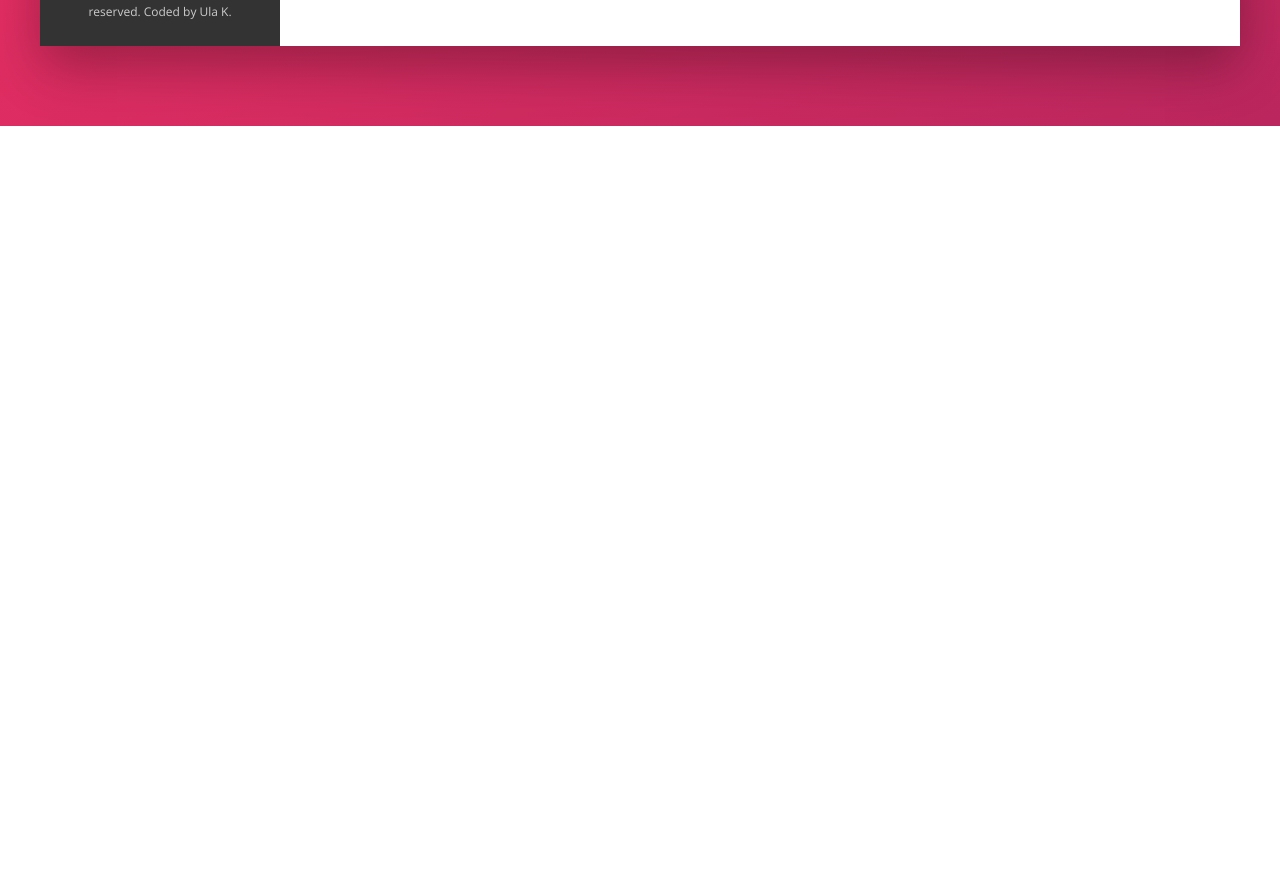
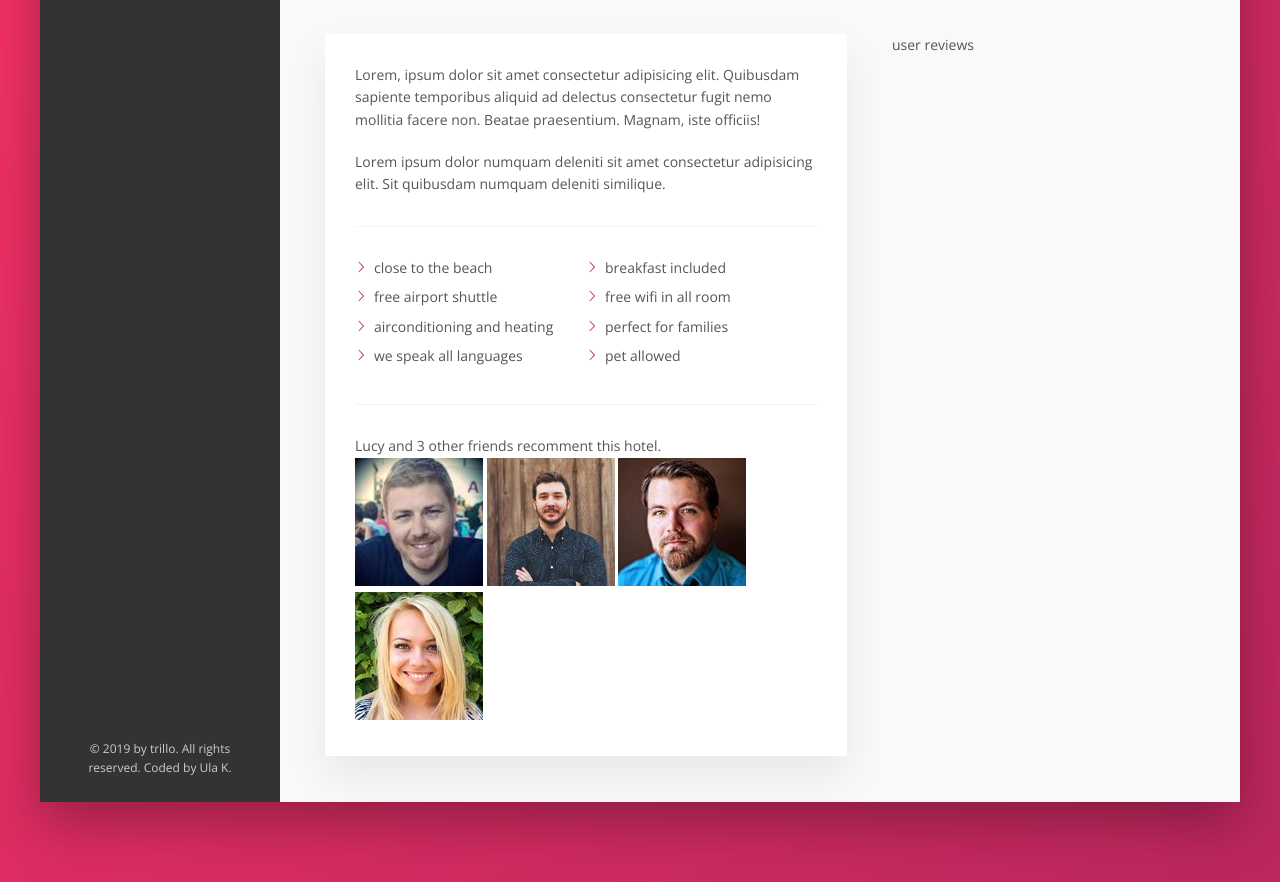
Before and after one commit to UlaKrawczyk/trillo, a website: page src/content/index.html in a window 1280 px wide. Shown: the part 604-1486 px from the top of the page. Before the commit the page ends 800 px from the top, so only its background shows below. Drawn offline with nearby package versions, Linux system fonts and the light colour scheme; files that its build step writes are made by us from their sources; files whose address does not match are found by name.

Commit message:
feat: description styling part1: paragraph and list with svg in css

```diff
--- a/src/content/index.html
+++ b/src/content/index.html
@@ -143,6 +143,38 @@
           </div>
         </div>
 
+        <div class="details">
+          <div class="description">
+            <p class="paragraph">Lorem, ipsum dolor sit amet consectetur adipisicing elit. Quibusdam sapiente temporibus
+              aliquid ad delectus consectetur fugit nemo mollitia facere non. Beatae
+              praesentium. Magnam, iste officiis!</p>
+            <p class="paragraph">Lorem ipsum dolor numquam deleniti sit amet consectetur adipisicing elit. Sit quibusdam
+              numquam deleniti similique.</p>
+            <ul class="details-list">
+              <li class="details-list__item">close to the beach</li>
+              <li class="details-list__item">breakfast included</li>
+              <li class="details-list__item">free airport shuttle</li>
+              <li class="details-list__item">free wifi in all room</li>
+              <li class="details-list__item">airconditioning and heating</li>
+              <li class="details-list__item">perfect for families</li>
+              <li class="details-list__item">we speak all languages</li>
+              <li class="details-list__item">pet allowed</li>
+            </ul>
+            <div class="recommend">
+              <p class="recommend__count">Lucy and 3 other friends recomment this hotel.</p>
+              <div class="reccommend__friends">
+                <img src="assets/img/user-3.jpg" alt="friend 3" class="recommend__photo">
+                <img src="assets/img/user-4.jpg" alt="friend 4" class="recommend__photo">
+                <img src="assets/img/user-5.jpg" alt="friend 5" class="recommend__photo">
+                <img src="assets/img/user-6.jpg" alt="friend 6" class="recommend__photo">
+              </div>
+            </div>
+          </div>
+          <div class="user-reviews">
+            user reviews
+          </div>
+        </div>
+
       </main>
     </div>
   </div>
--- a/src/scss/base/_base.scss
+++ b/src/scss/base/_base.scss
@@ -13,7 +13,9 @@
   --color-grey-dark-3: #999;
 
   --shadow-dark: 0 2rem 5rem rgba(0, 0, 0, 0.3);
-  --shadow-light: 0 2rem 4rem rgba(0, 0, 0, 0.1);
+  --shadow-light: 0 2rem 4rem rgba(0, 0, 0, 0.07);
+
+  --line: 1px solid var(--color-grey-light-2);
 }
 
 *,
--- a/src/scss/base/_layout.scss
+++ b/src/scss/base/_layout.scss
@@ -8,7 +8,7 @@
 .header {
   height: 7rem;
   background-color: #fff;
-  border-bottom: 1px solid var(--color-grey-light-2);
+  border-bottom: var(--line);
   font-size: 1.4rem;
   display: flex;
   justify-content: space-between;
@@ -32,5 +32,25 @@
 .hotel-view {
   background-color: #fff;
   flex: 1;
-  min-height: 50rem;
 }
+
+.details {
+  display: flex;
+  background-color: var(--color-grey-light-1);
+  padding: 4.5rem;
+  border-bottom: var(--line);
+  font-size: 1.4rem;
+}
+
+.description {
+  flex: 0 0 60%;
+  margin-right: 4.5rem;
+  padding: 3rem;
+  background-color: #fff;
+  box-shadow: var(--shadow-light);
+}
+
+.user-reviews {
+  flex: 1;
+  // background-color: yellowgreen;
+}
--- a/src/scss/components/_hotel-view.scss
+++ b/src/scss/components/_hotel-view.scss
@@ -1,4 +1,5 @@
-//hotel gallery
+//*hotel gallery
+
 .gallery {
   display: flex;
   &__photo {
@@ -6,11 +7,14 @@
     display: block;
   }
 }
-//hotel overview
+
+//*hotel overview
+
 .overview {
   display: flex;
   align-items: center;
-  border-bottom: 1px solid var(--color-grey-light-2);
+  border-bottom: var(--line);
+
   &__heading {
     font-size: 2.25rem;
     font-weight: 300;
@@ -60,7 +64,9 @@
     text-transform: uppercase;
   }
 }
-//button inline
+
+//*button inline
+
 .btn-inline {
   display: inline-block;
   border: none;
@@ -79,3 +85,53 @@
     animation: pulsate 1s infinite;
   }
 }
+
+//*hotel-view --> description
+
+.paragraph:not(:last-of-type) {
+  margin-bottom: 2rem;
+}
+
+.details-list {
+  margin: 3rem 0;
+  padding: 3rem 0;
+  list-style: none;
+  border-top: var(--line);
+  border-bottom: var(--line);
+
+  display: flex;
+  flex-wrap: wrap;
+
+  &__item {
+    flex: 0 0 50%;
+    margin-bottom: 0.7rem;
+  }
+
+  &__item::before {
+    content: "";
+    display: inline-block;
+    width: 1.2rem;
+    height: 1.2rem;
+    margin-right: 0.7rem;
+
+    //*for all browsers
+    // background-image: url(../../assets/img/chevron-thin-right.svg);
+    // background-size: cover;
+
+    //*newer rowsers - masks:
+    background-color: var(--color-primary-dark);
+    mask-image: url(../../assets/img/chevron-thin-right.svg);
+    mask-size: cover;
+  }
+}
+
+.recommend {
+  &__count {
+  }
+
+  &__friends {
+  }
+
+  &__photo {
+  }
+}
```
Also changed, not shown: src/assets/img/chevron-thin-right.svg (added).
